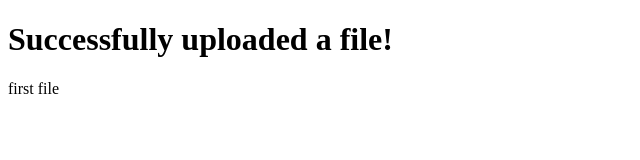
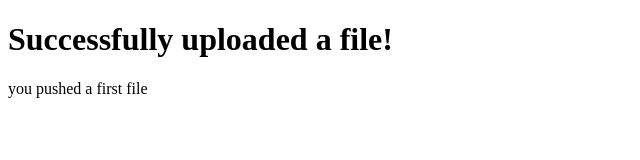
Before and after one commit to Hari-500/githubaction-automation, a plain HTML site: page web.html in a window 1280 px wide. Shown: the whole page, without its empty margins (0-640 px from the left). Drawn offline with Linux system fonts and the light colour scheme.

Commit message:
second commit

```diff
--- a/web.html
+++ b/web.html
@@ -3,7 +3,7 @@
 <body>
 
 <h1>Successfully uploaded a file!</h1>
-<p>first file</p>
+<p>you pushed a first file</p>
 
 </body>
 </html>
```
